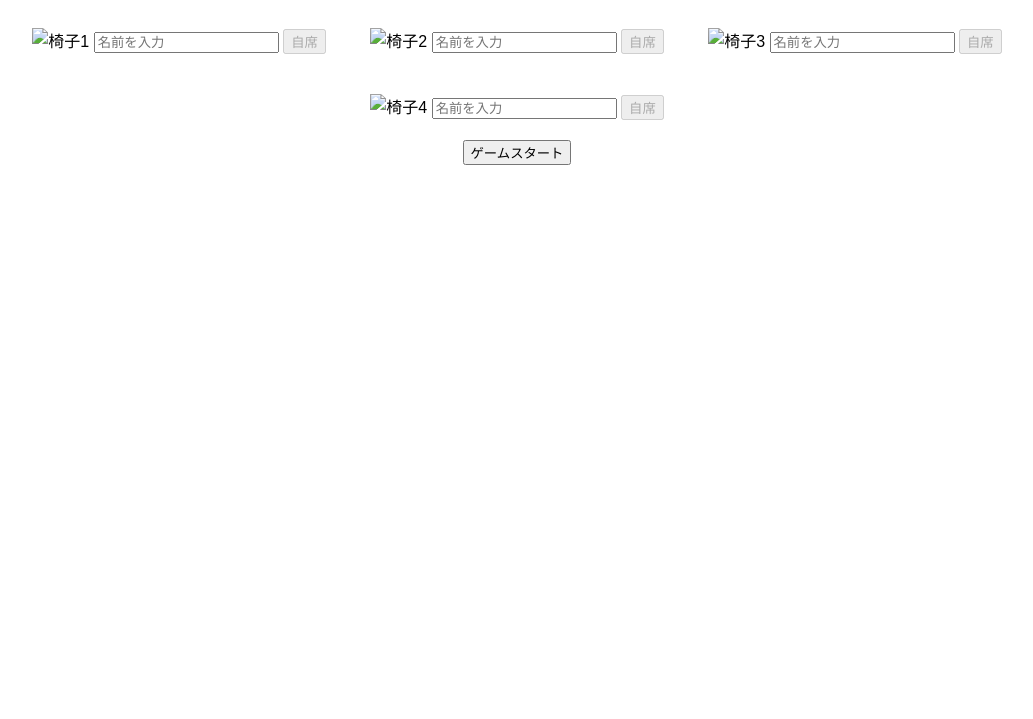
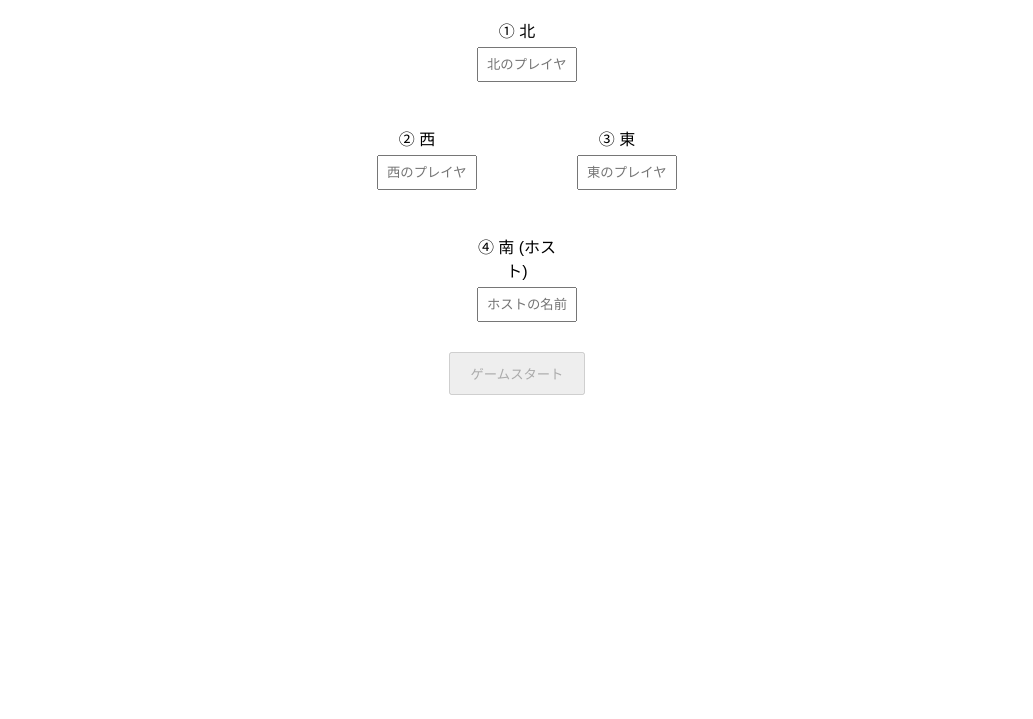
Before and after one commit to kakurekumanomix/-, a plain HTML site: page index.html in a window 1280 px wide. Shown: the part 81-800 px from the top of the page, without its empty margins (123-1156 px from the left). Drawn offline with nearby package versions, Linux system fonts and the light colour scheme.

Commit message:
Update index.html

```diff
--- a/index.html
+++ b/index.html
@@ -3,80 +3,72 @@
 <head>
   <meta charset="UTF-8">
   <meta name="viewport" content="width=device-width, initial-scale=1.0">
-    <title>麻雀卓 - プレイヤー選択</title>
+  <title>麻雀ゲーム - プレイヤー名登録</title>
   <style>
     body { font-family: Arial, sans-serif; text-align: center; }
-        .chair { display: inline-block; margin: 20px; }
-        .button { margin-top: 10px; }
+    .grid { display: grid; grid-template-columns: 1fr 1fr 1fr; grid-template-rows: 1fr 1fr 1fr; width: 300px; margin: 0 auto; }
+    .input-box { padding: 10px; }
+    .input-box label { display: block; margin-bottom: 5px; }
+    .input-box input { width: 100%; padding: 8px; }
+    button { padding: 10px 20px; margin-top: 20px; }
   </style>
-    <script src="https://www.gstatic.com/firebasejs/9.6.1/firebase-app.js"></script>
-    <script src="https://www.gstatic.com/firebasejs/9.6.1/firebase-database.js"></script>
-    <script>
-        const firebaseConfig = {
-            apiKey: "YOUR_API_KEY",
-            authDomain: "YOUR_PROJECT_ID.firebaseapp.com",
-            databaseURL: "https://YOUR_PROJECT_ID.firebaseio.com",
-            projectId: "YOUR_PROJECT_ID",
-            storageBucket: "YOUR_PROJECT_ID.appspot.com",
-            messagingSenderId: "YOUR_MESSAGING_SENDER_ID",
-            appId: "YOUR_APP_ID"
-        };
-
-        const app = firebase.initializeApp(firebaseConfig);
-        const database = firebase.database();
-
-        let selectedSeat = null;
-
-        function selectSeat(seat) {
-            selectedSeat = seat;
-            const buttons = document.querySelectorAll('.seat-button');
-            buttons.forEach(button => button.disabled = false);
-            document.getElementById(`button-${seat}`).disabled = true;
-        }
-
-        function startGame() {
-            const players = [];
-            for (let i = 1; i <= 4; i++) {
-                const playerName = document.getElementById(`player${i}`).value;
-                if (playerName) {
-                    players.push(playerName);
-                }
-            }
-            if (players.length === 4 && selectedSeat) {
-                localStorage.setItem('players', JSON.stringify(players));
-                localStorage.setItem('selectedSeat', selectedSeat);
-                database.ref('scores').set([25000, 25000, 25000, 25000]); // 初期点数をFirebaseに保存
-                window.location.href = 'score.html';
-            } else {
-                alert("全てのプレイヤー名を入力し、自席を選択してください");
-            }
-        }
-    </script>
 </head>
 <body>
-    <h1>麻雀卓 - プレイヤー選択</h1>
-    <div>
-        <div class="chair" onclick="selectSeat(1)">
-            <img src="chair1.png" alt="椅子1" width="100">
-            <input type="text" id="player1" placeholder="名前を入力">
-            <button class="seat-button" id="button-1" disabled>自席</button>
+  <h1>麻雀ゲーム - プレイヤー名登録</h1>
+
+  <!-- プレイヤー名の入力欄を麻雀の席順に配置 -->
+  <div class="grid">
+    <div></div>
+    <div class="input-box">
+      <label for="northPlayer">① 北</label>
+      <input type="text" id="northPlayer" placeholder="北のプレイヤー名" required>
     </div>
-        <div class="chair" onclick="selectSeat(2)">
-            <img src="chair2.png" alt="椅子2" width="100">
-            <input type="text" id="player2" placeholder="名前を入力">
-            <button class="seat-button" id="button-2" disabled>自席</button>
+    <div></div>
+
+    <div class="input-box">
+      <label for="westPlayer">② 西</label>
+      <input type="text" id="westPlayer" placeholder="西のプレイヤー名" required>
     </div>
-        <div class="chair" onclick="selectSeat(3)">
-            <img src="chair3.png" alt="椅子3" width="100">
-            <input type="text" id="player3" placeholder="名前を入力">
-            <button class="seat-button" id="button-3" disabled>自席</button>
+    <div></div>
+    <div class="input-box">
+      <label for="eastPlayer">③ 東</label>
+      <input type="text" id="eastPlayer" placeholder="東のプレイヤー名" required>
     </div>
-        <div class="chair" onclick="selectSeat(4)">
-            <img src="chair4.png" alt="椅子4" width="100">
-            <input type="text" id="player4" placeholder="名前を入力">
-            <button class="seat-button" id="button-4" disabled>自席</button>
+
+    <div></div>
+    <div class="input-box">
+      <label for="southPlayer">④ 南 (ホスト)</label>
+      <input type="text" id="southPlayer" placeholder="ホストの名前" required>
     </div>
+    <div></div>
   </div>
-    <button onclick="startGame()">ゲームスタート</button>
+
+  <button id="startGameBtn" disabled>ゲームスタート</button>
+
+  <script src="/socket.io/socket.io.js"></script>
+  <script>
+    const startGameBtn = document.getElementById('startGameBtn');
+    const inputs = document.querySelectorAll('input');
+
+    // 全ての入力欄に値が入ったらボタンを有効化
+    inputs.forEach(input => {
+      input.addEventListener('input', () => {
+        const allFilled = Array.from(inputs).every(i => i.value.trim() !== "");
+        startGameBtn.disabled = !allFilled;
+      });
+    });
+
+    // 「ゲームスタート」ボタンを押したら次の画面に進む
+    startGameBtn.addEventListener('click', () => {
+      const players = {
+        north: document.getElementById('northPlayer').value,
+        south: document.getElementById('southPlayer').value,
+        east: document.getElementById('eastPlayer').value,
+        west: document.getElementById('westPlayer').value
+      };
+      localStorage.setItem('players', JSON.stringify(players));
+      window.location.href = "game.html";
+    });
+  </script>
 </body>
 </html>
```
Lines whose indentation alone changed are shown as unchanged.
